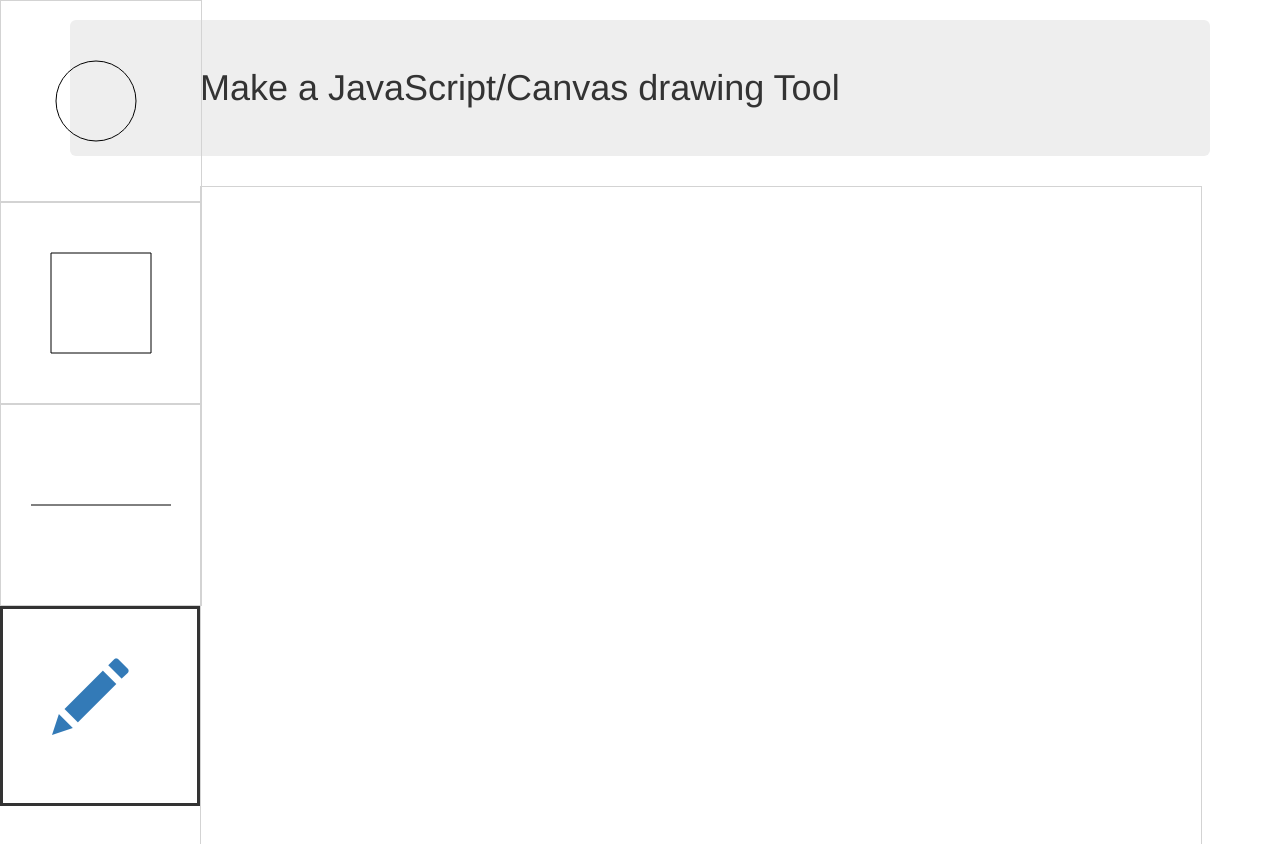
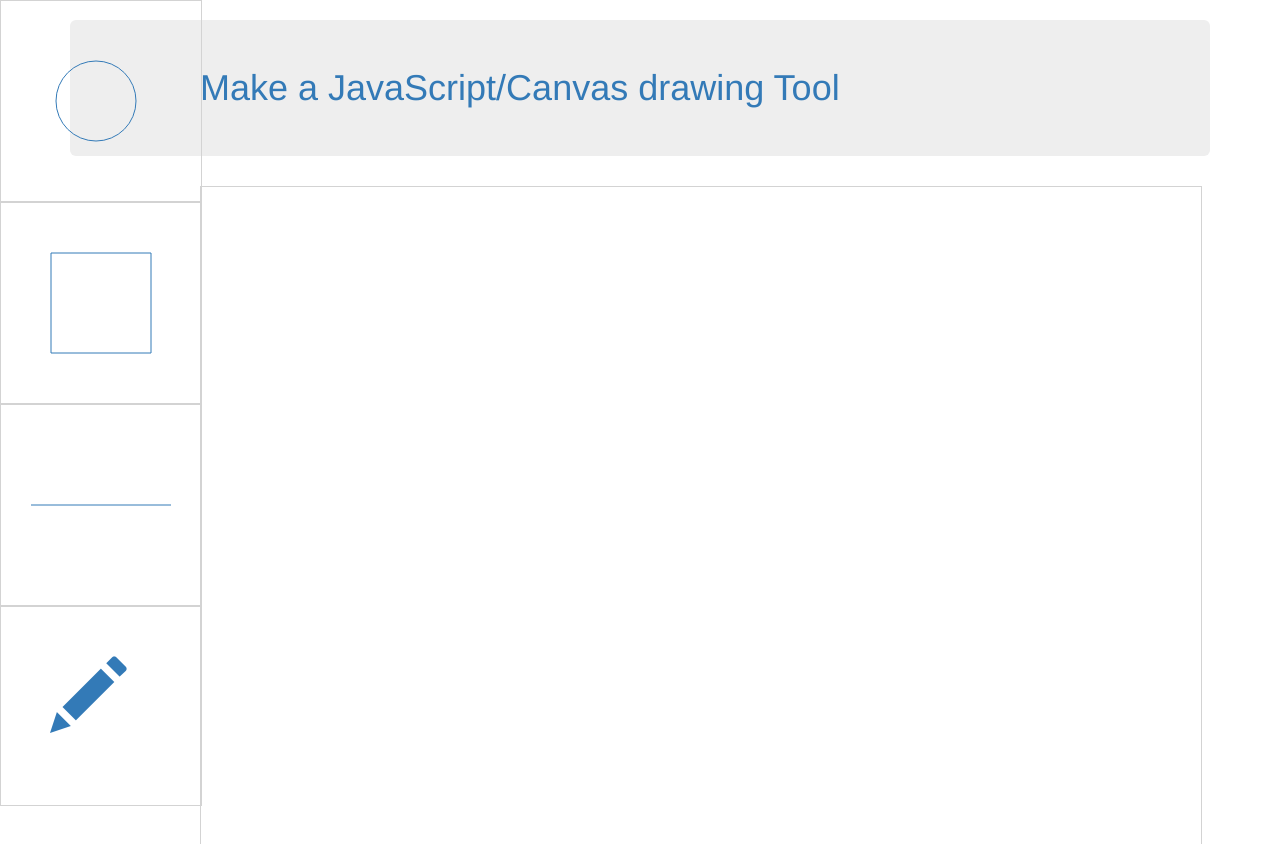
Before and after one commit to barnettech/drawingTool, a plain HTML site: page index.html in a window 1280 px wide. Shown: the top 844 px of the page. Drawn offline with nearby package versions, Linux system fonts and the light colour scheme.

Commit message:
css colors look good now on basic tool

```diff
--- a/css/drawingApp.css
+++ b/css/drawingApp.css
@@ -6,20 +6,23 @@
 
 .myCanvas {
   float: left;
+  border: 1px solid #d3d3d3;
 }
 #myCanvas2 {
 }
 
 .myCanvasFreehandDraw {
   height: 200px;
-  width: 200px;
+  width: 202px;
   padding-top: 50px;
   padding-left: 50px;
-  border-style: solid;
-  border-with: medium;
-
+  border: 1px solid #d3d3d3;
 }
 
 .glyphicon-pencil {
   font-size: 75px;
 }
+
+.jumbotron-blue {
+  color: #337AB7;
+}
--- a/index.html
+++ b/index.html
@@ -12,13 +12,13 @@
 </head>
 <body>
 <div class="sidebar-left">
-  <canvas class="myCanvas" id="myCanvas1" width="200" height="200" style="border:1px solid #d3d3d3;">
+  <canvas class="myCanvas" id="myCanvas1" width="200" height="200">
   Your browser does not support the HTML5 canvas tag.</canvas>
-  <canvas class="myCanvas" id="myCanvas2" width="200" height="200" style="border:1px solid #d3d3d3;">
+  <canvas class="myCanvas" id="myCanvas2" width="200" height="200">
   Your browser does not support the HTML5 canvas tag.</canvas>
-  <canvas class="myCanvas" id="myCanvas3" width="200" height="200" style="border:1px solid #d3d3d3;">
+  <canvas class="myCanvas" id="myCanvas3" width="200" height="200">
   Your browser does not support the HTML5 canvas tag.</canvas>
-  <div class="myCanvas myCanvasFreehandDraw">
+  <div class="myCanvas myCanvasFreehandDraw" id="myCanvas4">
     <a href="#">
           <span class="glyphicon glyphicon-pencil"></span>
     </a>
@@ -28,7 +28,7 @@
 
 <div class="main-content">
   <div class="container">
-    <h1 class="jumbotron">Make a JavaScript/Canvas drawing Tool</h1>
+    <h1 class="jumbotron jumbotron-blue">Make a JavaScript/Canvas drawing Tool</h1>
     <canvas class="myDrawingCanvasArea" id="myMainCanvas" width="1000" height="1000" style="border:1px solid #d3d3d3;">
     Your browser does not support the HTML5 canvas tag.</canvas>
   </div>
--- a/js/drawingApp.js
+++ b/js/drawingApp.js
@@ -6,12 +6,14 @@ $( document ).ready(function() {
   var ctx = c1.getContext("2d");
   ctx.beginPath();
   ctx.arc(95,100,40,0,2*Math.PI);
+  ctx.strokeStyle = '#337AB7';
   ctx.stroke();
 
   // Draw a square.
   var c2 = document.getElementById("myCanvas2");
   var ctx = c2.getContext("2d");
   ctx.rect(50, 50, 100, 100);
+  ctx.strokeStyle = '#337AB7';
   ctx.stroke();
 
   // Draw a line.
@@ -20,7 +22,13 @@ $( document ).ready(function() {
   ctx.beginPath();
   ctx.moveTo(30, 100);
   ctx.lineTo(170, 100);
+  ctx.strokeStyle = '#337AB7';
   ctx.stroke();
+
+  $(".myCanvas").click(function() {
+    var drawingType = $(this).attr('id');
+    console.log(drawingType);
+  });
 
   document.getElementById("myMainCanvas").addEventListener("mousemove", ev_mousemove, false);
 });
```
Also changed, not shown: 3 other files.
